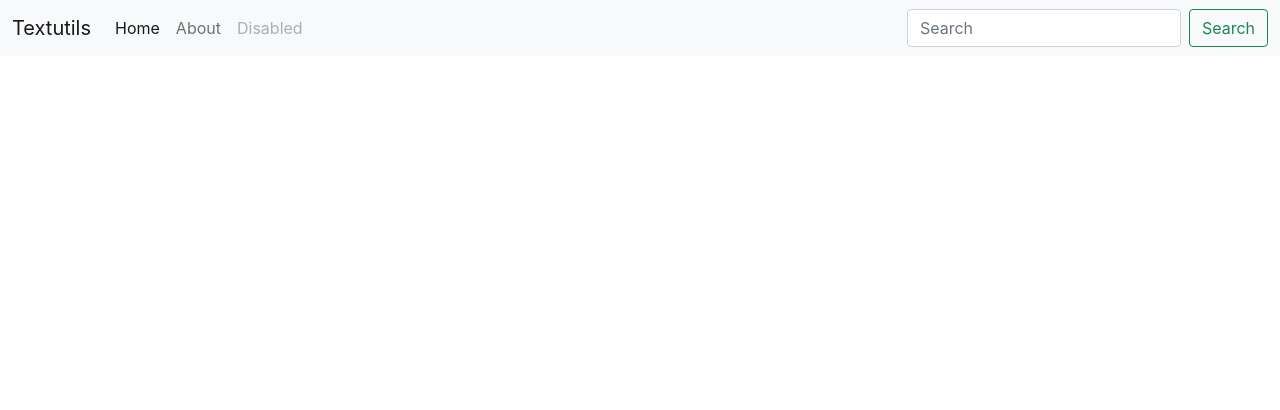
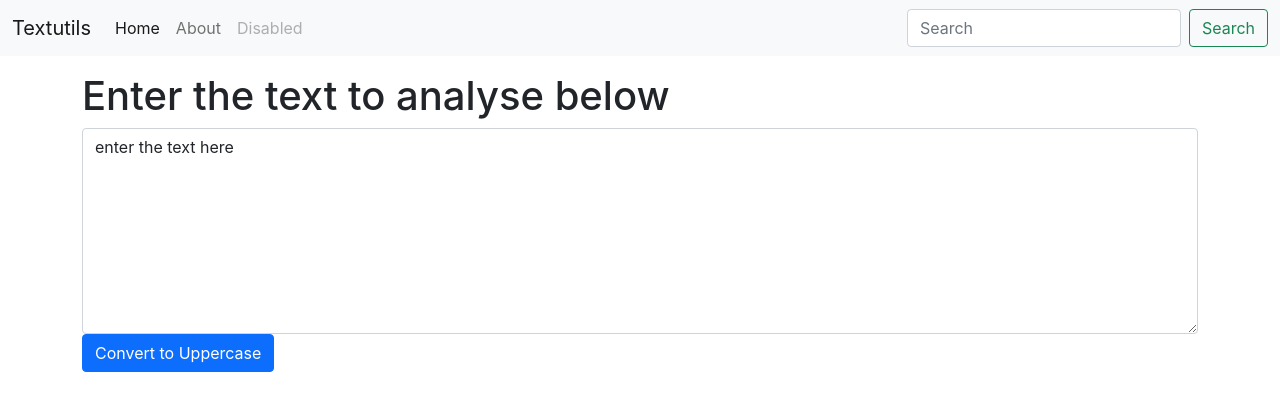
Before and after one commit to Kartikgupta666/text-utils, a React (Create React App) app: page / in a window 1280 px wide. Shown: the top 410 px of the page. Built offline with nearby package versions, Linux system fonts and the light colour scheme.

Commit message:
set state , set prop , event handeling concept

```diff
--- a/src/App.js
+++ b/src/App.js
@@ -1,11 +1,15 @@
 
 import './App.css';
 import Navbar from './component/Navbar';
+import Textform from './component/Textform';
 
 function App() {
   return (
     <>
       <Navbar />
+      <div className="container my-3">
+        <Textform heading="Enter the text to analyse below" />
+      </div>
     </>
   );
 }
--- /dev/null
+++ b/src/component/Textform.js
@@ -0,0 +1,28 @@
+import React, { useState } from 'react'
+
+export default function Textform(props) {
+    const handelupclick = () => {
+        console.log("handelupclick called ");
+        setText('text changed on click');
+
+    }
+    const handelchange = (event) => {
+        console.log("handelchage called");
+        setText(event.target.value);
+    }
+    const [text, setText] = useState('enter the text here');
+    return (
+        <div>
+            <h1>{props.heading}</h1>
+            <form>
+                <div className="mb-3">
+
+                    <textarea className="form-control" value={text} onChange={handelchange} id="myBox" rows="8"></textarea>
+                    <button type='button' className="btn btn-primary" onClick={handelupclick} >Convert to Uppercase</button>
+
+                </div>
+
+            </form>
+        </div>
+    )
+}
```
